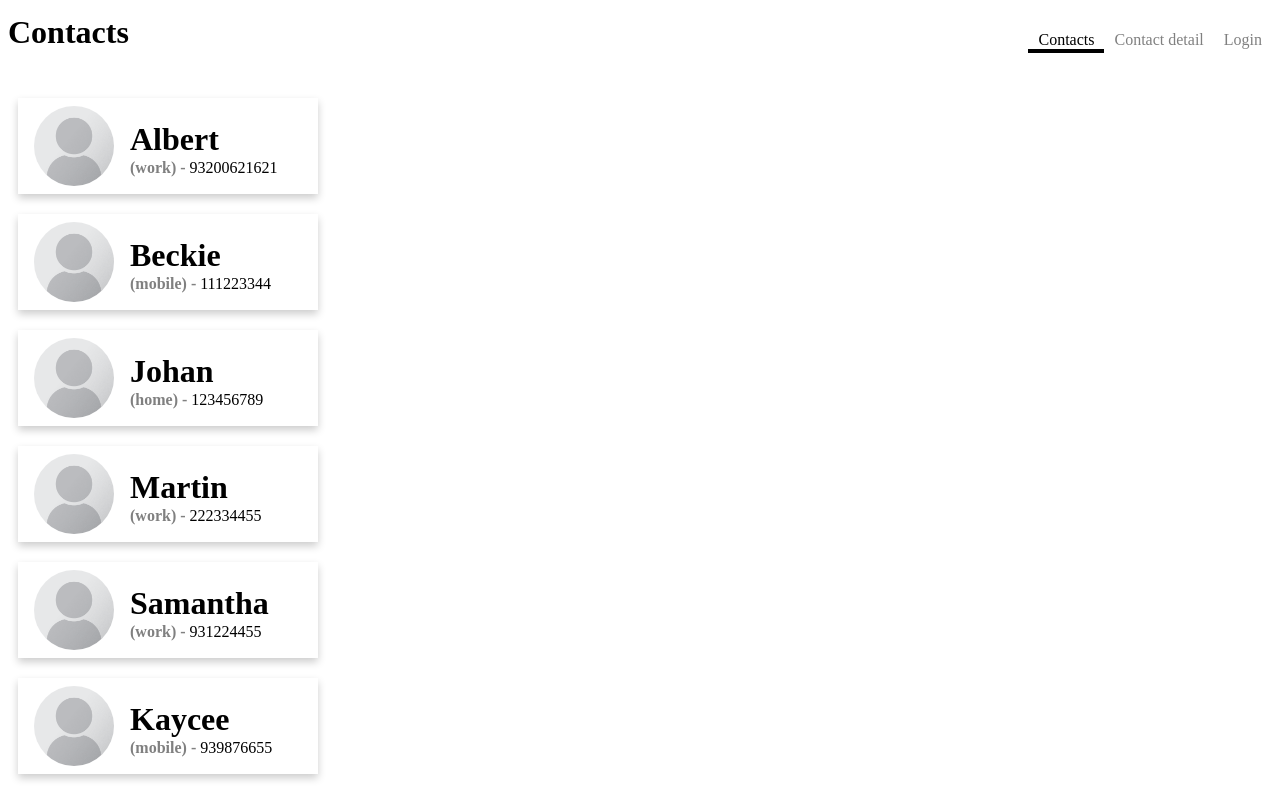
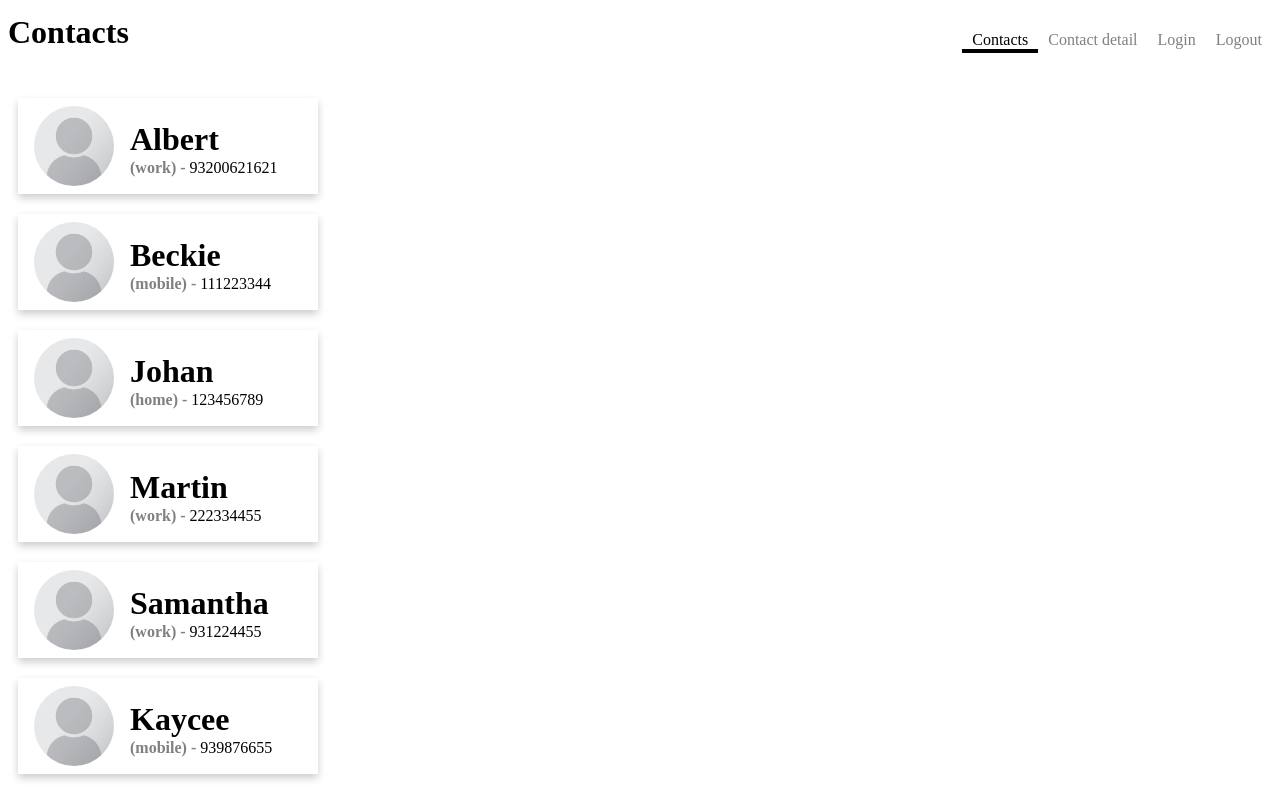
Before and after one commit to kaikcreator/angular-school-c4, an Angular app: page /contacts in a window 1280 px wide. Built offline with nearby package versions, Linux system fonts and the light colour scheme.

Commit message:
completed point 10

```diff
--- a/src/app/app.component.html
+++ b/src/app/app.component.html
@@ -2,6 +2,8 @@
     <a routerLink="/contacts" routerLinkActive="active-link">Contacts</a>
     <a routerLink="/contact-detail" routerLinkActive="active-link">Contact detail</a>
     <a routerLink="/login" routerLinkActive="active-link">Login</a>
+    <a [routerLink]="[{ outlets: { popup: ['logout'] } }]">Logout</a>
 </app-header>
 
 <router-outlet></router-outlet>
+<router-outlet name="popup"></router-outlet>
--- a/src/app/app.module.ts
+++ b/src/app/app.module.ts
@@ -21,6 +21,7 @@ const appRoutes: Routes = [
     ]
   },
   { path: 'login', component: LoginComponent, data:{title: "Login"} },
+  { path: 'logout', component: LogOutComponent, outlet:'popup'},
   { path: 'not-found', component:NotFoundComponent, data:{title: "Ooops! 404"}},
   { path: '',
     redirectTo: '/contacts',
--- a/src/app/log-out/log-out.component.ts
+++ b/src/app/log-out/log-out.component.ts
@@ -1,4 +1,5 @@
 import { Component, OnInit } from '@angular/core';
+import { Router } from '@angular/router';
 
 @Component({
   selector: 'app-log-out',
@@ -7,7 +8,7 @@ import { Component, OnInit } from '@angular/core';
 })
 export class LogOutComponent implements OnInit {
 
-  constructor() { }
+  constructor(private router:Router) { }
 
   ngOnInit() {
   }
@@ -21,7 +22,7 @@ export class LogOutComponent implements OnInit {
   }
 
   closePopup(){
-    //do some stuff to close popup!
+    this.router.navigate([{outlets: {popup:null}}]);
   }
 
 }
```
